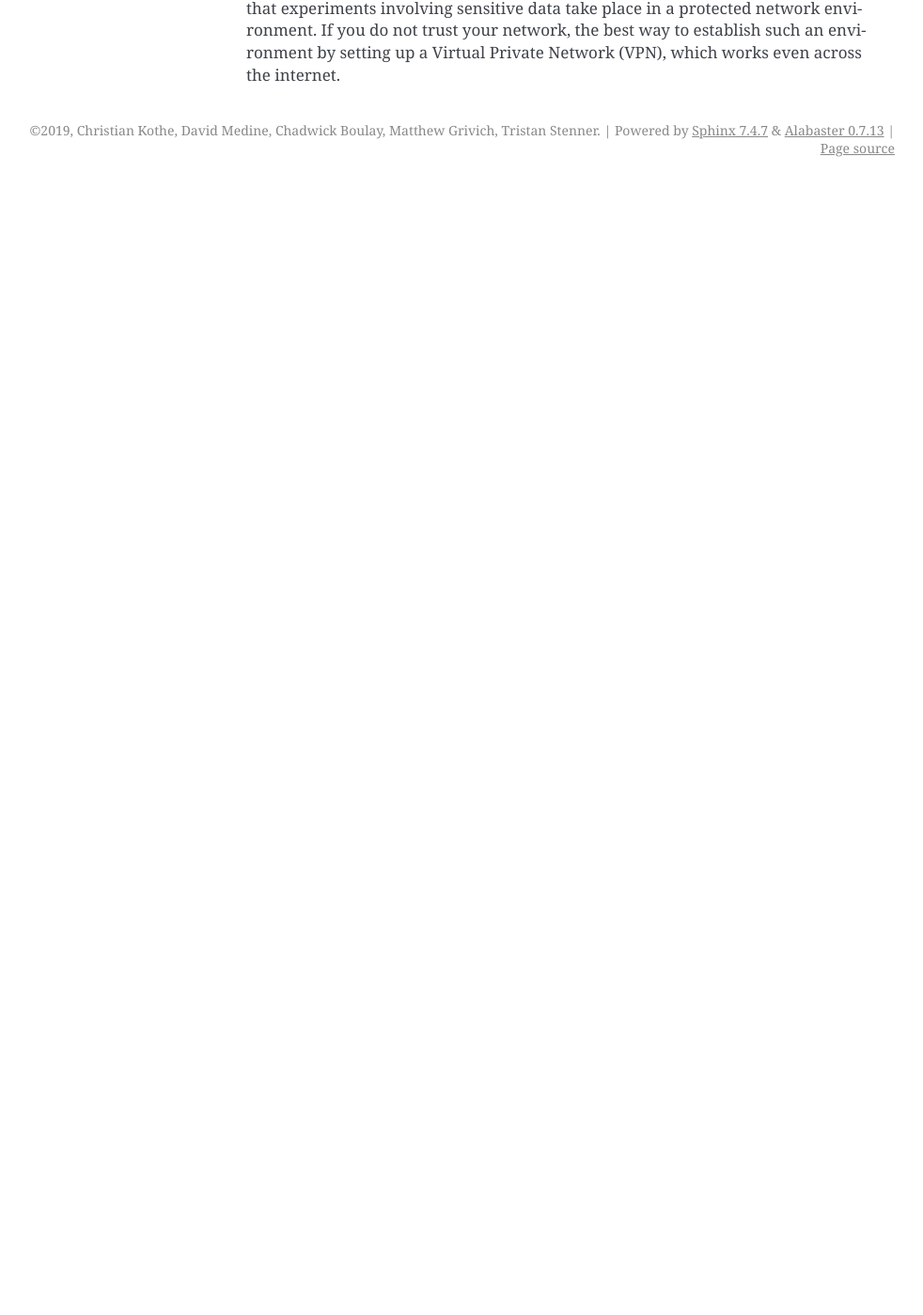
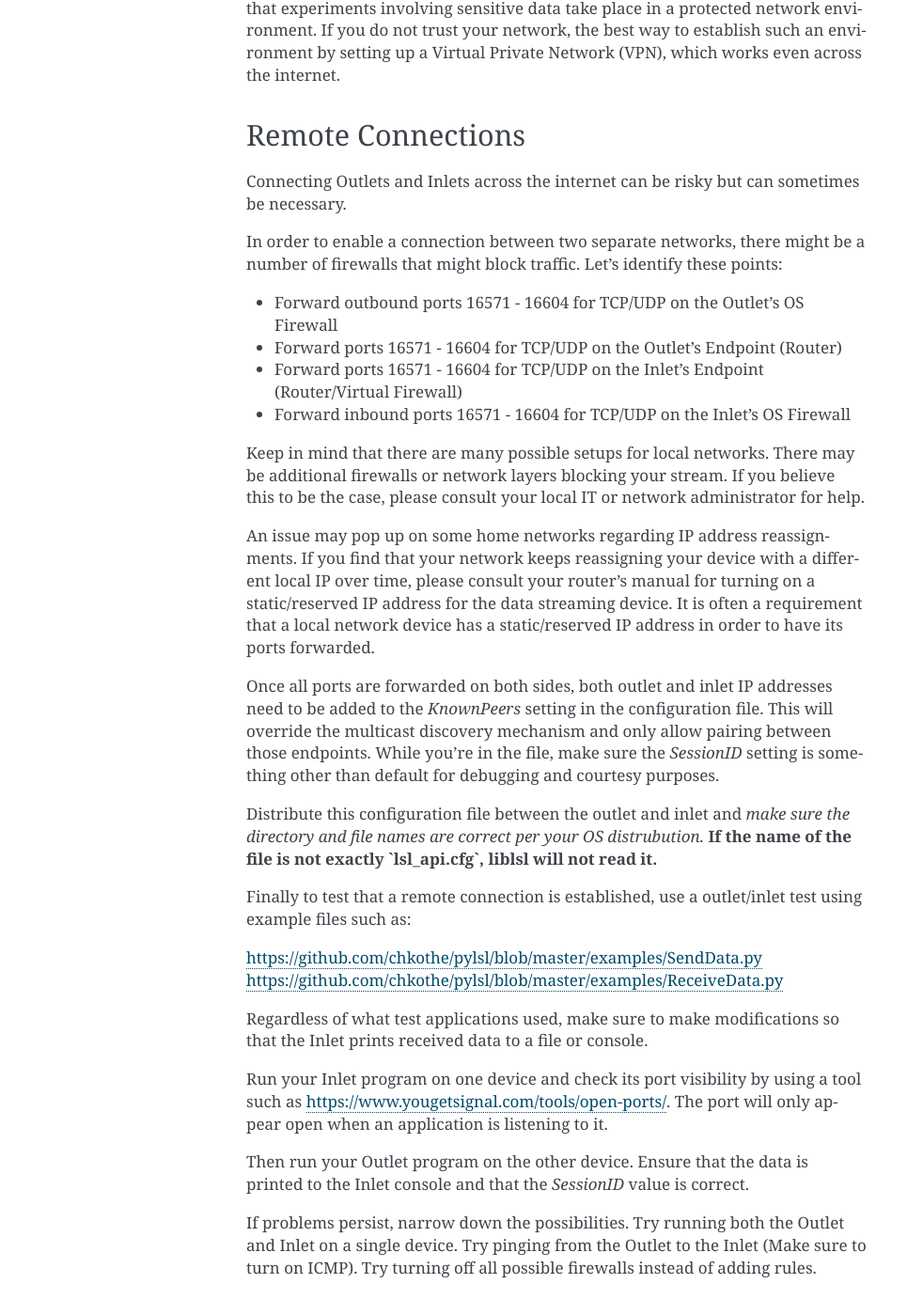
Before and after one commit to sccn/labstreaminglayer, a Sphinx documentation site: the page built from docs/info/network-connectivity.rst, in a window 1280 px wide and 1400 px high, scrolled down 5381 px. Shown: the whole window at 94% size, without its empty margins (158-1140 px from the left). Built offline with Sphinx 7.4.7, drawn with Linux system fonts in a browser that asks for light colours; pages that are not in the unit, such as notebooks, are missing from menus; before the commit the page ends 5578 px from its top, so only the background shows below that.

Commit message:
Added remote connections troubleshooting

```diff
--- a/docs/info/network-connectivity.rst
+++ b/docs/info/network-connectivity.rst
@@ -163,3 +163,56 @@ using an appropriately-placed :doc:`configuration file <lslapicfg>`.
 Security
 ********
 Transmission between computers is unencrypted in LSL under the assumption that experiments involving sensitive data take place in a protected network environment. If you do not trust your network, the best way to establish such an environment by setting up a Virtual Private Network (VPN), which works even across the internet.
+
+Remote Connections
+******************
+Connecting Outlets and Inlets across the internet can be risky but can sometimes be
+necessary.
+
+In order to enable a connection between two separate networks, there might be a number of
+firewalls that might block traffic. Let's identify these points:
+
+- Forward outbound ports 16571 - 16604 for TCP/UDP on the Outlet's OS Firewall
+- Forward ports 16571 - 16604 for TCP/UDP on the Outlet's Endpoint (Router)
+- Forward ports 16571 - 16604 for TCP/UDP on the Inlet's Endpoint (Router/Virtual Firewall)
+- Forward inbound ports 16571 - 16604 for TCP/UDP on the Inlet's OS Firewall
+
+Keep in mind that there are many possible setups for local networks. There may be additional
+firewalls or network layers blocking your stream. If you believe this to be the case, please
+consult your local IT or network administrator for help.
+
+An issue may pop up on some home networks regarding IP address reassignments. If you find
+that your network keeps reassigning your device with a different local IP over time, please
+consult your router's manual for turning on a static/reserved IP address for the data
+streaming device. It is often a requirement that a local network device has a static/reserved
+IP address in order to have its ports forwarded.
+
+Once all ports are forwarded on both sides, both outlet and inlet IP addresses need
+to be added to the `KnownPeers` setting in the configuration file. This will override
+the multicast discovery mechanism and only allow pairing between those endpoints. While
+you're in the file, make sure the `SessionID` setting is something other than default for
+debugging and courtesy purposes.
+
+Distribute this configuration file between the outlet and inlet and *make sure the
+directory and file names are correct per your OS distrubution.* **If the name of the file is
+not exactly `lsl_api.cfg`, liblsl will not read it.**
+
+Finally to test that a remote connection is established, use a outlet/inlet
+test using example files such as:
+
+https://github.com/chkothe/pylsl/blob/master/examples/SendData.py
+https://github.com/chkothe/pylsl/blob/master/examples/ReceiveData.py
+
+Regardless of what test applications used, make sure to make modifications so that the Inlet
+prints received data to a file or console.
+
+Run your Inlet program on one device and check its port visibility by using a tool such as
+https://www.yougetsignal.com/tools/open-ports/. The port will only appear open when an
+application is listening to it.
+
+Then run your Outlet program on the other device. Ensure that the data is printed to the
+Inlet console and that the `SessionID` value is correct.
+
+If problems persist, narrow down the possibilities. Try running both the Outlet and
+Inlet on a single device. Try pinging from the Outlet to the Inlet
+(Make sure to turn on ICMP). Try turning off all possible firewalls instead of adding rules.
```
